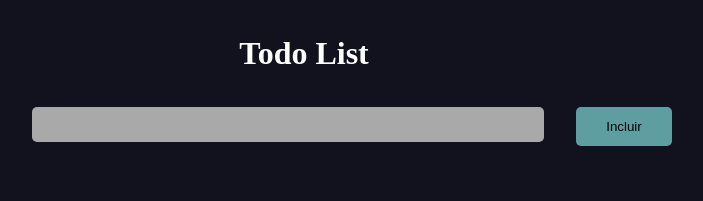
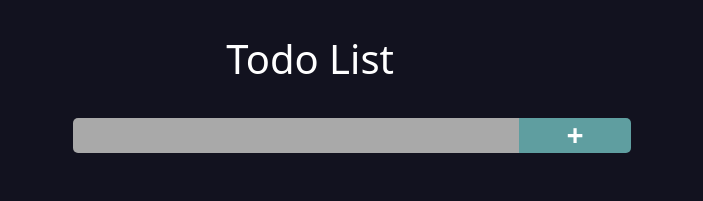
Before and after one commit to Marce104lmeida/todo_list, a plain HTML site: page index.html in a window 1280 px wide. Shown: the whole page, without its empty margins (288-991 px from the left). Drawn offline with nearby package versions, Linux system fonts and the light colour scheme.

Commit message:
melhorias no css

```diff
--- a/index.html
+++ b/index.html
@@ -1,6 +1,7 @@
 <!DOCTYPE html>
 <html lang="en">
 <head>
+    <link href="https://cdn.jsdelivr.net/npm/bootstrap@5.1.3/dist/css/bootstrap.min.css" rel="stylesheet" integrity="sha384-1BmE4kWBq78iYhFldvKuhfTAU6auU8tT94WrHftjDbrCEXSU1oBoqyl2QvZ6jIW3" crossorigin="anonymous">
     <link rel="stylesheet" href="./style/app.css">
     <link rel="stylesheet" href="https://cdnjs.cloudflare.com/ajax/libs/font-awesome/5.13.0/css/all.min.css"/>
     <meta charset="UTF-8">
@@ -10,12 +11,12 @@
     <title>.: Todo List js .:</title>
 </head>
 <body>
-    <div class="container">
+    <div class="container-md">
         <div class="content">
             <h1>Todo List</h1>
             <div class="containerTask">
                 <input type="text" name="name" id="name" class="name">
-                <button id="criar" name="criar" onclick="newTask()">Incluir</button>
+                <button id="criar" name="criar" onclick="newTask()"><span class="plus">+</span></button>
 
             </div>
 
@@ -26,6 +27,7 @@
 
 
     </div>
+    <script src="https://cdn.jsdelivr.net/npm/bootstrap@5.1.3/dist/js/bootstrap.bundle.min.js" integrity="sha384-ka7Sk0Gln4gmtz2MlQnikT1wXgYsOg+OMhuP+IlRH9sENBO0LRn5q+8nbTov4+1p" crossorigin="anonymous"></script>
 <script src="./src/taskstorage.js"></script>
 <script src="./src/todo.js"></script>
 
--- a/style/app.css
+++ b/style/app.css
@@ -4,16 +4,15 @@
     box-sizing: border-box;
 }
 
-.container{
-    width: 100%;
-    height: 100vh;
-    margin: 0 auto;
+body{
+
     background-color: #12121f;
     color: white;
 }
 .content{
 width: 50%;
 margin: 0 auto;
+
 
 
 }
@@ -25,38 +24,45 @@ margin: 0 auto;
     width: 100%;
     display: inline-block;
     margin: auto;
-
-
-
-
+}
+.plus{
+    font-size: 30px;
+    /*border: 1px solid red;*/
+    display: inline-block;
+    width: 100%;
+    height: 35px;
+    margin-top: -8px;
+    font-weight: bolder;
 }
 
 .containerTask input{
     width: 80%;
     margin: auto;
     height: 35px;
-    border-radius: 5px;
+    border-radius: 5px 0 0px 5px;
     border: none;
     background-color: darkgray;
 
 }
 
 .containerTask button{
-    width: 15%;
-    margin: auto;
-    height: 39px;
-    border-radius: 5px;
+    width: 20%;
+
+    height: 35px;
+    border-radius: 0 5px 5px 0;
     float: right;
     border: none;
     background-color: cadetblue;
+    color: white;
+
 
 }
 #list{
-    width: 95%;
+    width: 100%;
     margin: auto;
     height: 45px;
-    padding-top: 20px;
     margin-bottom: 10px;
+    /*border: solid 1px red*/
 }
 .item button{
     float: right;
@@ -67,6 +73,7 @@ margin: 0 auto;
     border-radius: 5px;
     border: none;
     background-color: cadetblue;
+
 }
 .content h1{
     text-align: center;
@@ -81,7 +88,7 @@ margin: 0 auto;
     font-size: 12px;
     width: 100%;
     justify-content: center;
-    padding: 10px 0 10px 10px;
+
     border-radius: 5px;
     /*border: 1px solid white;*/
 
@@ -94,7 +101,7 @@ margin: 0 auto;
     width: 100%;
     justify-content: center;
     padding: 10px 0 10px 10px;
-    margin-bottom: 15px;
+    margin: 15px 0 10px 0;
     border-radius: 5px;
     height: 50px;
     overflow: hidden;
```
